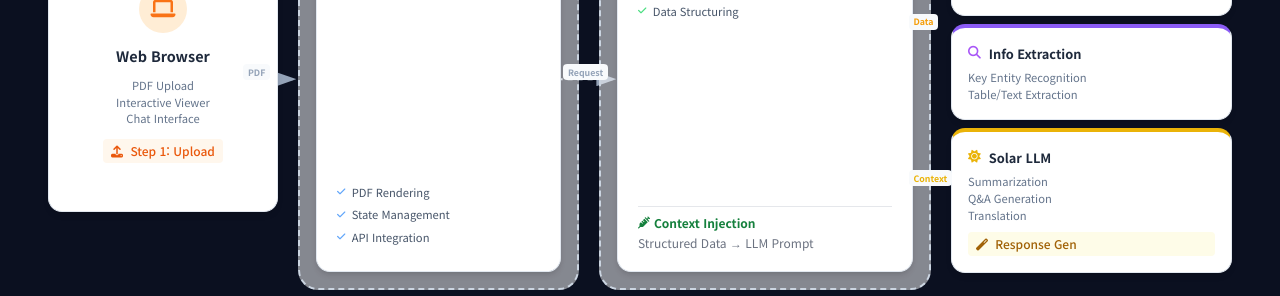
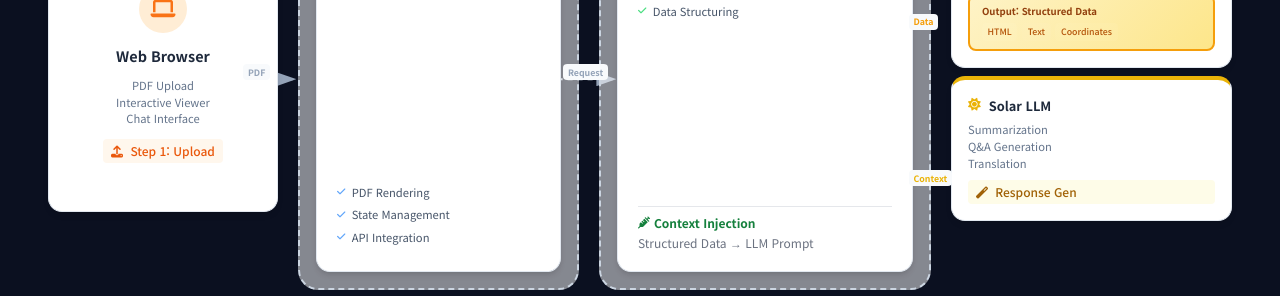
Before and after one commit to ScholarLensAI/demo, a plain HTML site: page slides/slide06.html in a window 1280 px wide. Shown: the part 362-658 px from the top of the page. Drawn offline with nearby package versions, Linux system fonts and the light colour scheme.

Commit message:
rm info-extract

```diff
--- a/slides/slide06.html
+++ b/slides/slide06.html
@@ -561,11 +561,6 @@
                             </div>
                         </div>
                     </div>
-                    <!-- Info Extraction -->
-                    <div class="arch-box ai" style="padding: 1rem;">
-                        <h3 class="arch-title" style="font-size: 0.8rem;"><i class="fas fa-search mr-2 text-purple-500"></i> Info Extraction</h3>
-                        <p class="arch-description">Key Entity Recognition<br>Table/Text Extraction</p>
-                    </div>
                     <!-- Solar LLM -->
                     <div class="arch-box ai" style="padding: 1rem; border-top-color: #eab308;">
                         <h3 class="arch-title" style="font-size: 0.8rem;"><i class="fas fa-sun mr-2 text-yellow-500"></i> Solar LLM</h3>
@@ -599,8 +594,6 @@
             <path d="M 68% 45% C 72% 45%, 72% 32%, 76% 32%" fill="none" marker-end="url(#arrowhead-purple)" stroke="#8b5cf6" stroke-dasharray="5,5" stroke-width="2"></path>
             <!-- Document Parse back to Backend (structured data) -->
             <path d="M 76% 38% C 72% 38%, 72% 50%, 68% 50%" fill="none" marker-end="url(#arrowhead)" stroke="#f59e0b" stroke-dasharray="3,3" stroke-width="2"></path>
-            <!-- Backend to Info Extraction -->
-            <path d="M 68% 55% L 76% 55%" fill="none" marker-end="url(#arrowhead-purple)" stroke="#8b5cf6" stroke-dasharray="5,5" stroke-width="2"></path>
             <!-- Backend to Solar LLM (context injection) -->
             <path d="M 68% 65% C 72% 65%, 72% 78%, 76% 78%" fill="none" marker-end="url(#arrowhead-yellow)" stroke="#eab308" stroke-dasharray="5,5" stroke-width="2"></path>
         </svg>
```
